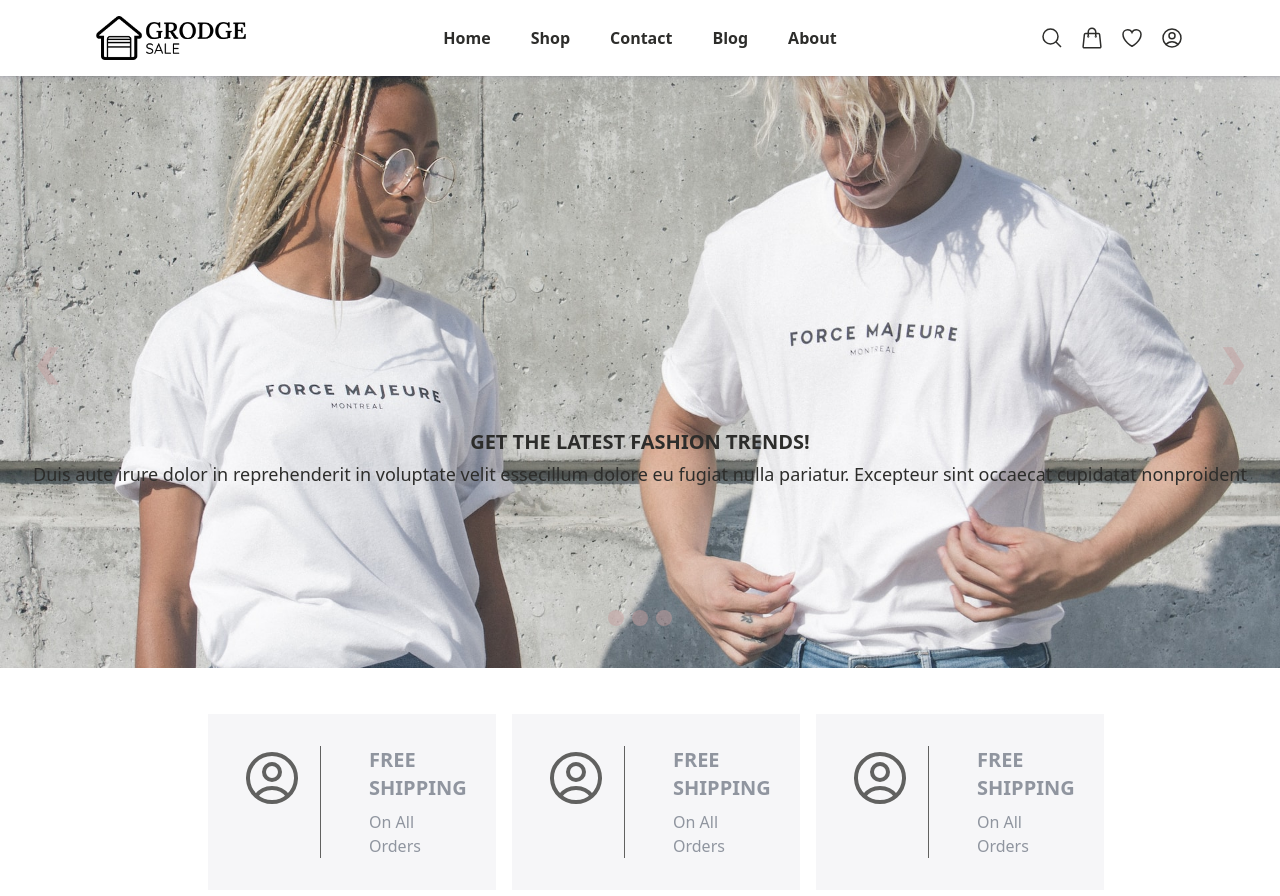
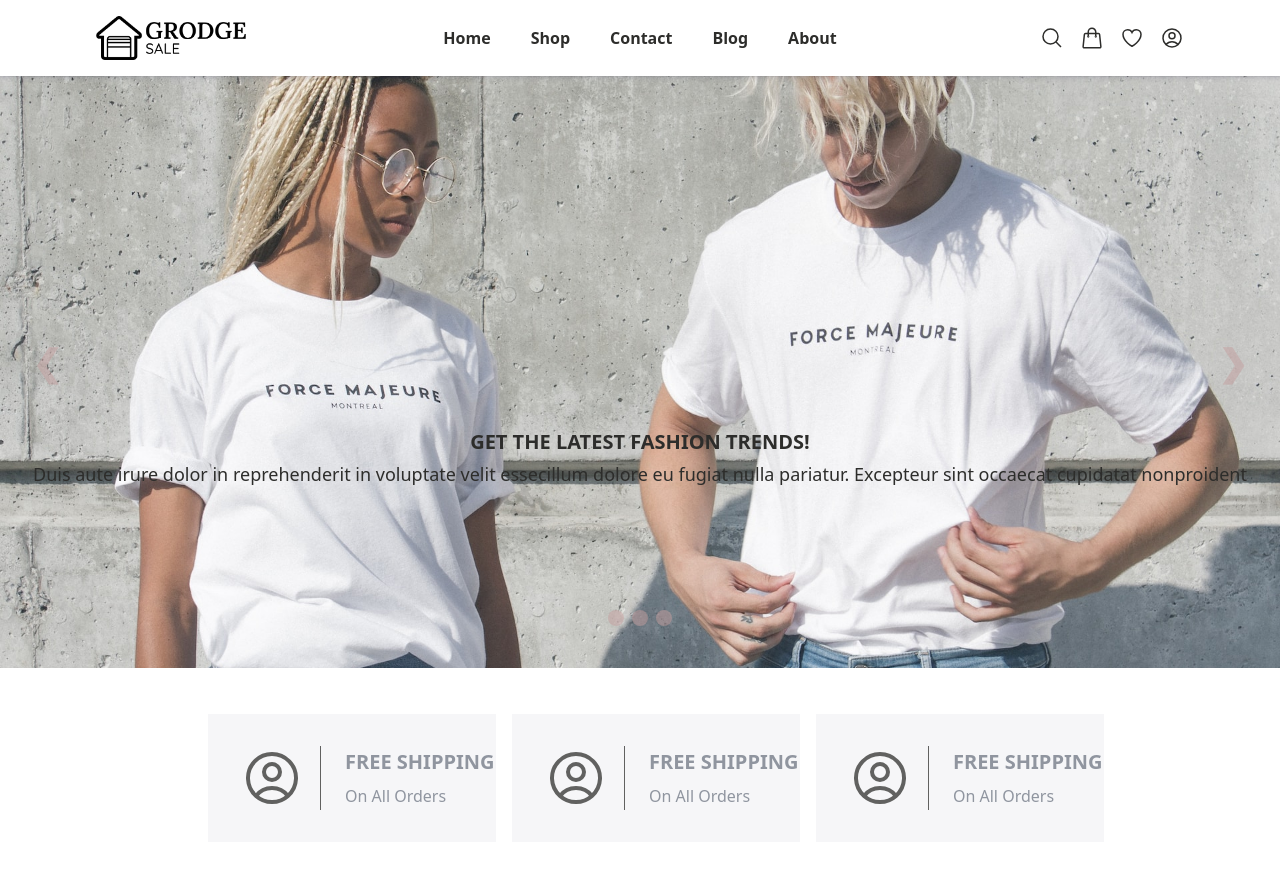
Before and after one commit to ralphscl/grodge-app, a React (Vite) app in the folder client/: page / in a window 1280 px wide. Shown: the top 896 px of the page. Built offline with nearby package versions, Linux system fonts and the light colour scheme; no server answers.

Commit message:
Policy Card Update

```diff
--- a/client/src/components/card/PolicyCard.jsx
+++ b/client/src/components/card/PolicyCard.jsx
@@ -4,13 +4,13 @@
 
 const PolicyCard = () => {
   return (
-    <div className="w-full p-8 mb-4 overflow-hidden opacity-75 bg-gray-100 flex md:flex-col xl:flex-row text-left md:text-center xl:text-left">
-        <div className='flex justify-center pe-4 xl:pe-4 me-4 md:me-0 xl:me-4 border-black-custom border-r md:border-r-0 xl:border-r'>
+    <div className="w-full p-8 lg:px-4 xl:px-8 mb-4 overflow-hidden opacity-75 bg-gray-100 flex md:flex-col xl:flex-row text-left md:text-center xl:text-left">
+        <div className='flex justify-center pe-4 md:pe-0 xl:pe-4 me-4 md:me-0 xl:me-4 border-black-custom border-r md:border-r-0 xl:border-r'>
             <Account className="h-16 w-16" />
         </div>
-        <div className="ms-8 md:ms-0 lg:ms-2 xl:ms-8 flex flex-col justify-center">
-            <h1 className="text-xl font-bold">FREE SHIPPING</h1>
-            <h4 className="mt-2">On All Orders</h4>
+        <div className="ms-2 md:ms-0 xl:ms-2 flex flex-col justify-center">
+            <h1 className="text-xl font-bold whitespace-nowrap">FREE SHIPPING</h1>
+            <h4 className="mt-2 whitespace-nowrap">On All Orders</h4>
         </div>
     </div>
   );
```
